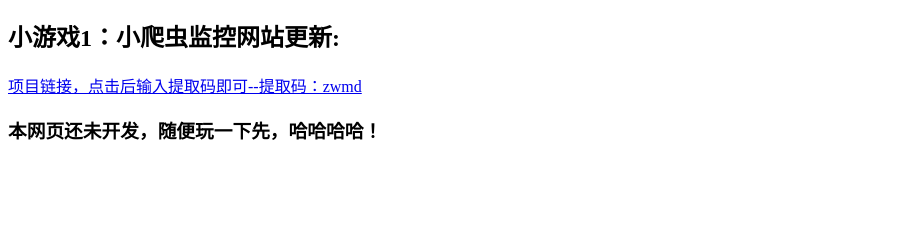
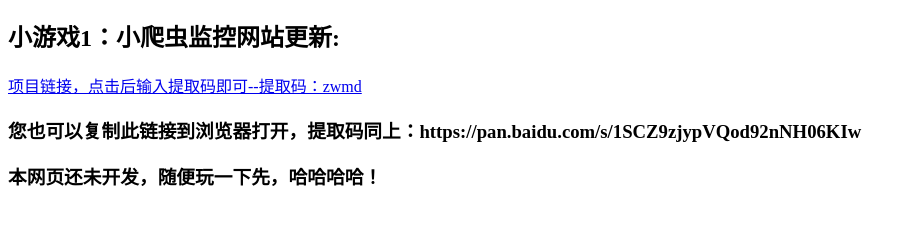
Before and after one commit to jiaAicoder/jiaAicoder.github.io, a plain HTML site: page index.html in a window 1280 px wide. Shown: the part 57-282 px from the top of the page, without its empty margins (0-917 px from the left). Drawn offline with Linux system fonts and the light colour scheme.

Commit message:
Update index.html

```diff
--- a/index.html
+++ b/index.html
@@ -5,6 +5,7 @@
 <h1>我的个人网站
   <h2>小游戏1：小爬虫监控网站更新:</h2>
   <a href="https://pan.baidu.com/s/1SCZ9zjypVQod92nNH06KIw ">项目链接，点击后输入提取码即可--提取码：zwmd</a>
+  <h3>您也可以复制此链接到浏览器打开，提取码同上：https://pan.baidu.com/s/1SCZ9zjypVQod92nNH06KIw</h3>
   <h3>本网页还未开发，随便玩一下先，哈哈哈哈！ </h3>
 </h1>
 
```
